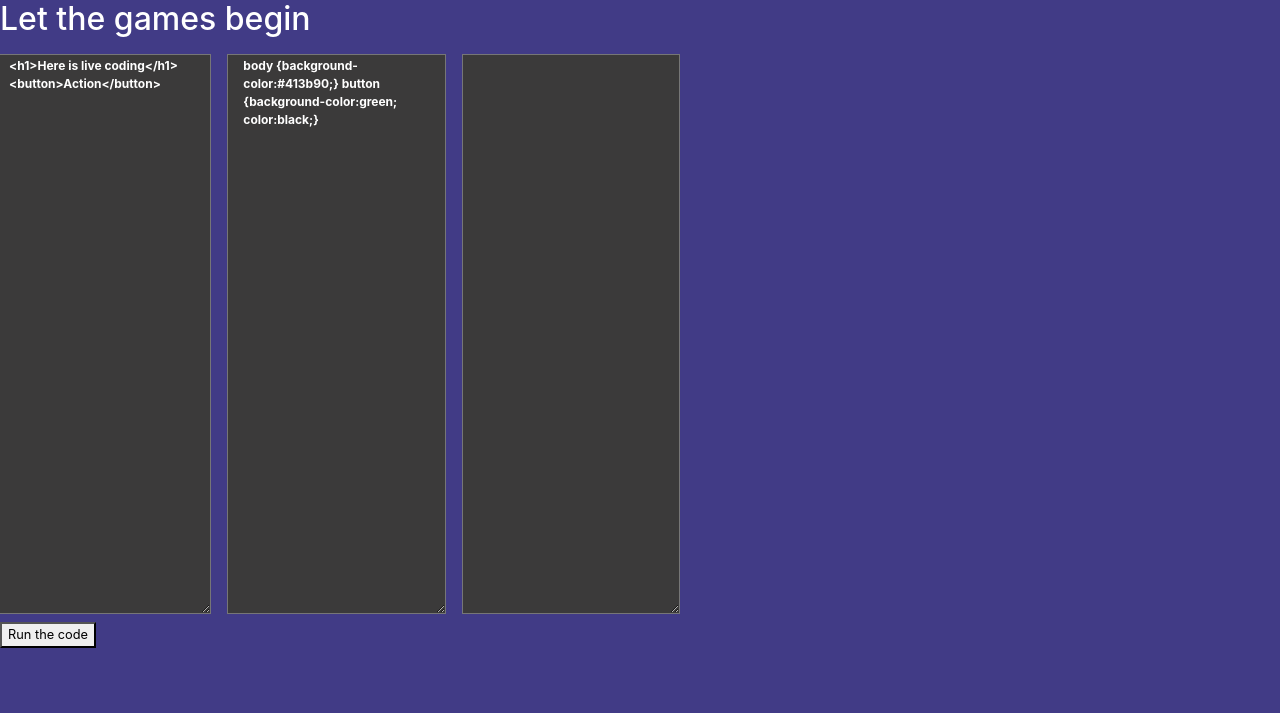
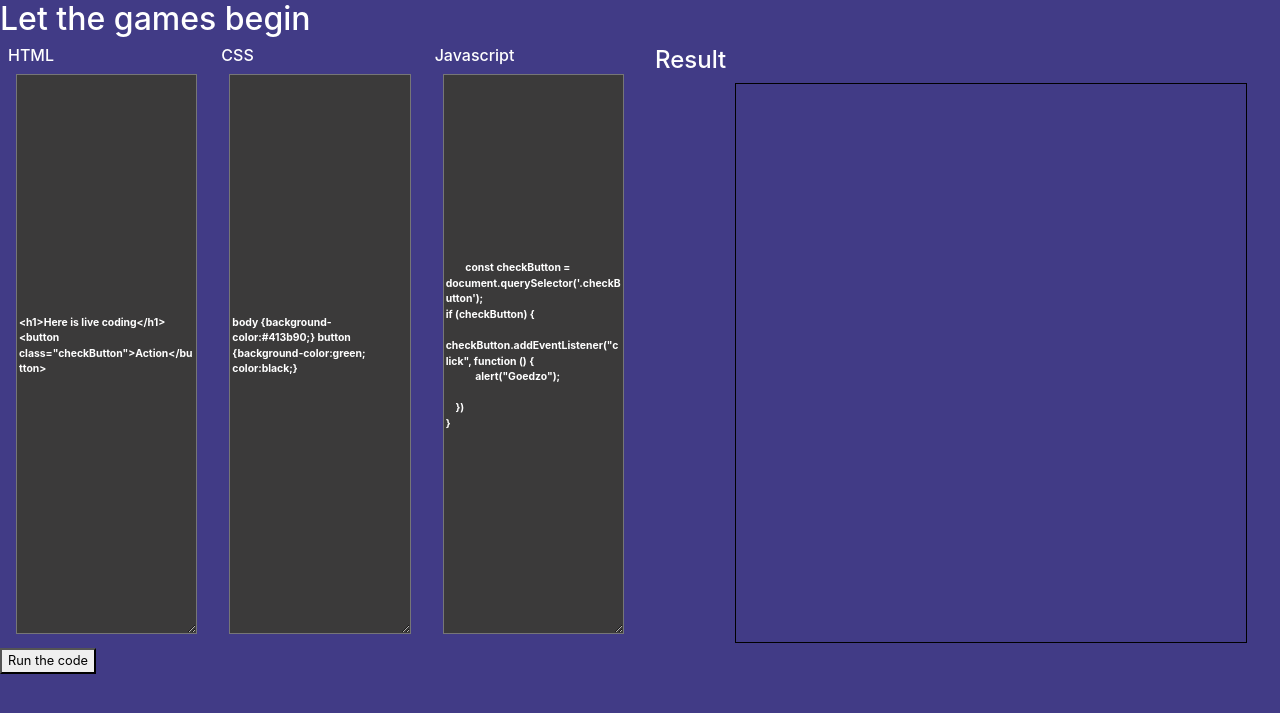
Before and after one commit to Thbroersma/Thbroersma.github.io, a PHP site: page /Coding/start.html in a window 1280 px wide. Shown: the part 56-769 px from the top of the page. Run offline with PHP 8.4, Linux system fonts and the light colour scheme.

Commit message:
Layout verbeteringen

```diff
--- a/Coding/css/style.css
+++ b/Coding/css/style.css
@@ -1,3 +1,7 @@
+h6 {
+    margin-left: 1vh;
+}
+
 .myBody {
     position: relative;
     background-color: #413b86;
@@ -11,13 +15,26 @@ textarea {
     background-color: #3b3a3a;
     color: white;
     font-weight: bold;
-    margin: 1vh;
-    font-size: 1.5vh;
+    margin-left: auto;
+    margin-right: auto;
+    display: block;
+    font-size: 1.3vh;
     height: 70vh;
+    width: 85%;
+    align-content: center;
 }
 iframe {
     margin-left: 10vh;
-    width: 45vw;
+    width: 40vw;
     height: 70vh;
     margin-right: 4px;
+    border: black 1px solid;
+
 }
+.row {
+    margin:0;
+}
+.col-lg-2 {
+    padding-right: 0px;
+    padding-left: 0px;
+}
--- a/Coding/js/coding.js
+++ b/Coding/js/coding.js
@@ -1,13 +1,10 @@
 const runcode = document.querySelector('.runCode');
-
-
+const Thebody = document.querySelector('.myBody');
 function run() {
     let htmlCode = document.querySelector(".editor #html-code").value;
     let cssCode = "<style>" + document.querySelector(".editor #css-code").value+"</style>";
     let jsCode = document.querySelector(".editor #js-code").value;
     let output = document.querySelector(".editor #output");
-
-
 
     output.contentDocument.body.innerHTML = htmlCode+cssCode;
     output.contentWindow.eval(jsCode);
@@ -18,3 +15,6 @@ if (runcode) {
         run();
     })
 }
+if (Thebody.contains("Let the games begin")) {
+    alert("You've got it")
+}
--- a/Coding/start.html
+++ b/Coding/start.html
@@ -14,15 +14,35 @@
 </nav>
 <h2>Let the games begin</h2>
 <div class="editor intro-extra row">
+    <div class="col-lg-2 col-md-3 col-sm-10">
+        <h6>HTML</h6>
+        <textarea name="" id="html-code" class="coding " cols="30" rows="23"><h1>Here is live coding</h1><button class="checkButton">Action</button>
+		</textarea>
+    </div>
+    <div class=" col-lg-2 col-md-4 col-sm-10">
+        <h6>CSS</h6>
+        <textarea name="" id="css-code" class="coding" cols="35" rows="23">body {background-color:#413b90;} button {background-color:green; color:black;}
+		</textarea>
+    </div>
+    <div class="col-lg-2 col-md-4 col-sm-10">
+        <h6>Javascript</h6>
+        <textarea name="" id="js-code" class="coding " cols="30" rows="23">
+        const checkButton = document.querySelector('.checkButton');
+if (checkButton) {
+    checkButton.addEventListener("click", function () {
+            alert("Goedzo");
 
-		<textarea name="" id="html-code" class="coding col-lg-2 col-md-3 col-sm-10" cols="30" rows="23"><h1>Here is live coding</h1><button>Action</button>
-		</textarea>
-    <textarea name="" id="css-code" class="coding col-lg-2 col-md-3 col-sm-10" cols="35" rows="23">body {background-color:#413b90;} button {background-color:green; color:black;}
-		</textarea>
-    <textarea name="" id="js-code" class="coding col-lg-2 col-md-3 col-sm-10" cols="30" rows="23">
+    })
+}
+        </textarea>
+    </div>
 
-		</textarea>
-    <iframe src="" id="output" class="col-lg-4 col-md-10" frameborder="0"></iframe>
+
+    <div class="col-lg-4 col-md-10">
+        <h4>Result</h4>
+        <iframe src="" id="output" class="" frameborder="0"></iframe>
+    </div>
+
     <br>
 </div>
 <button class="runCode">Run the code</button>
--- a/css/styling.css
+++ b/css/styling.css
@@ -324,12 +324,14 @@ h6 {
 	margin-left: 3vh;
 }
 footer {
+	bottom: 0;
+
 	background-color: #272446;
 	border-top: 2px solid white;
 	padding-left: 3vw;
-	position: absolute;
-	bottom: 0;
+	position: fixed;
 	width: 100%;
+	height: 5%;
 
 }
 .forest {
```
Also changed, not shown: mot.html (+8 -9 lines), over.html (+7 -8 lines).
